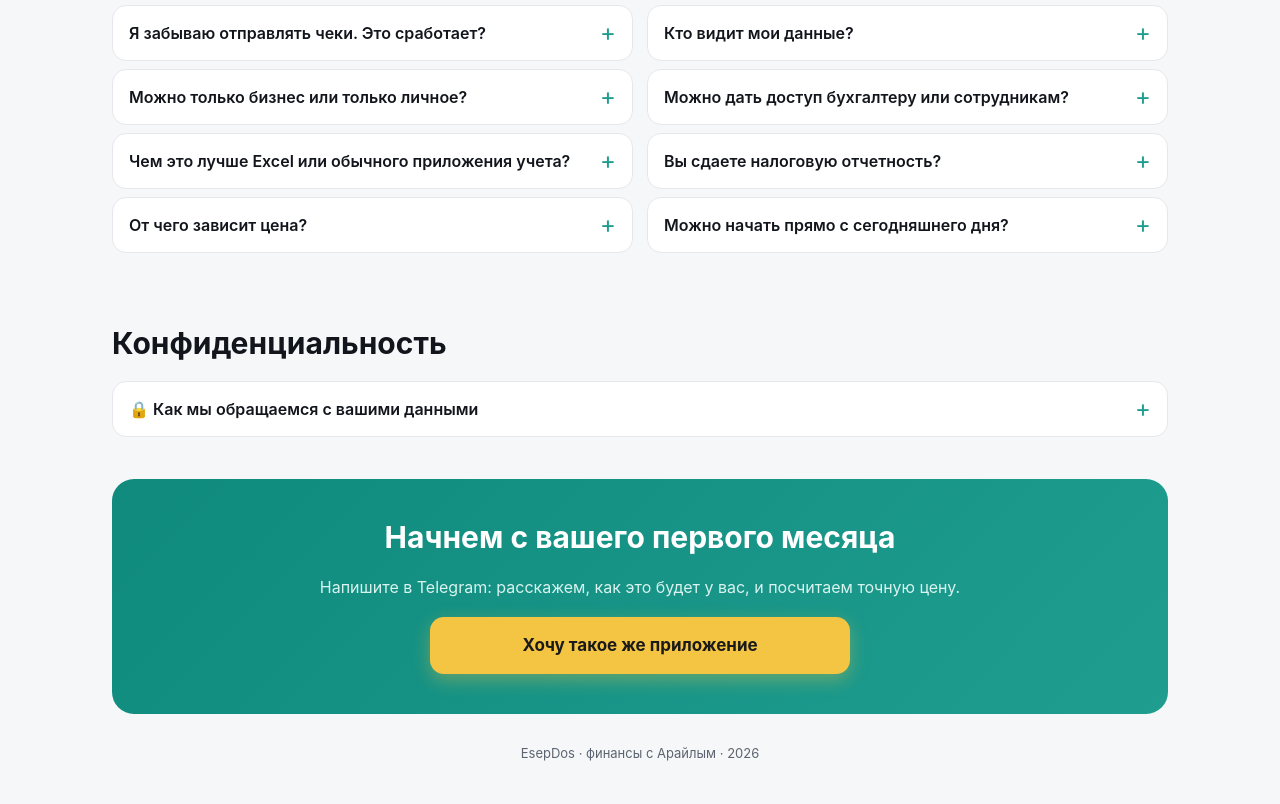
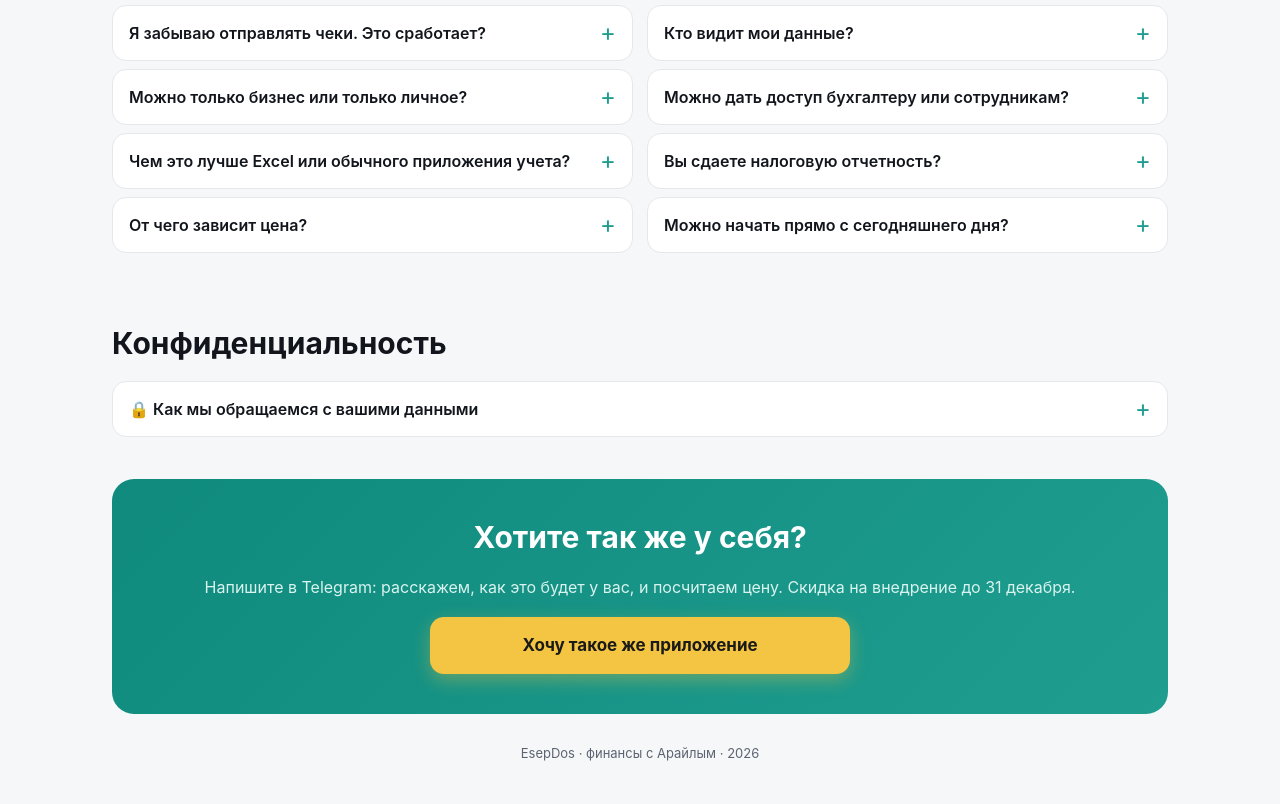
Before and after one commit to araikakd-ui/aray-finance, a plain HTML site: page start.html in a window 1280 px wide. Shown: the part 3524-4328 px from the top of the page. Drawn offline with Linux system fonts and the light colour scheme.

Commit message:
Страница: нижний блок «Хотите так же у себя?»
Co-Authored-By: Claude Opus 5.5 <noreply@anthropic.com>

```diff
--- a/start.html
+++ b/start.html
@@ -246,8 +246,8 @@
   </section>
 
   <div class="final">
-    <h2>Начнем с вашего первого месяца</h2>
-    <p>Напишите в Telegram: расскажем, как это будет у вас, и посчитаем точную цену.</p>
+    <h2>Хотите так же у себя?</h2>
+    <p>Напишите в Telegram: расскажем, как это будет у вас, и посчитаем цену. Скидка на внедрение до 31 декабря.</p>
     <a class="btn btn-gold" href="#" data-cta>Хочу такое же приложение</a>
   </div>
 </main>
```
